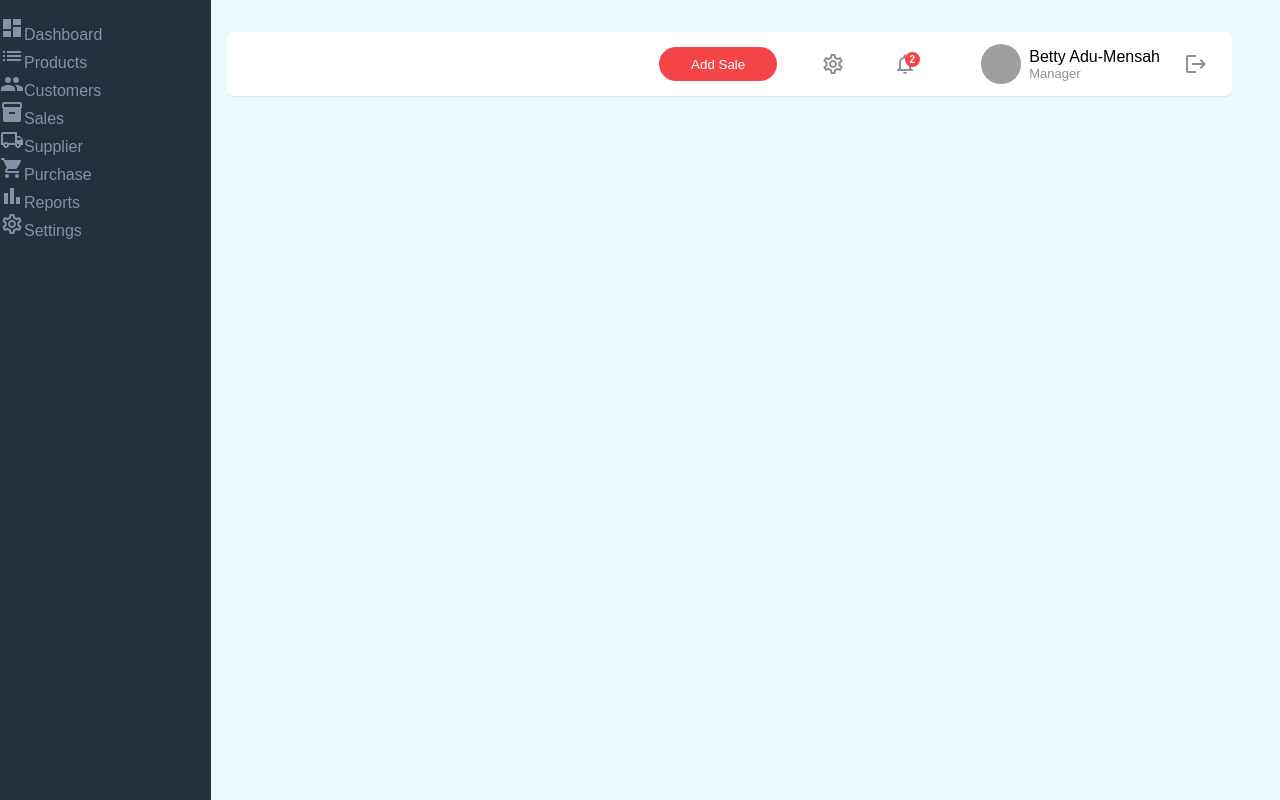
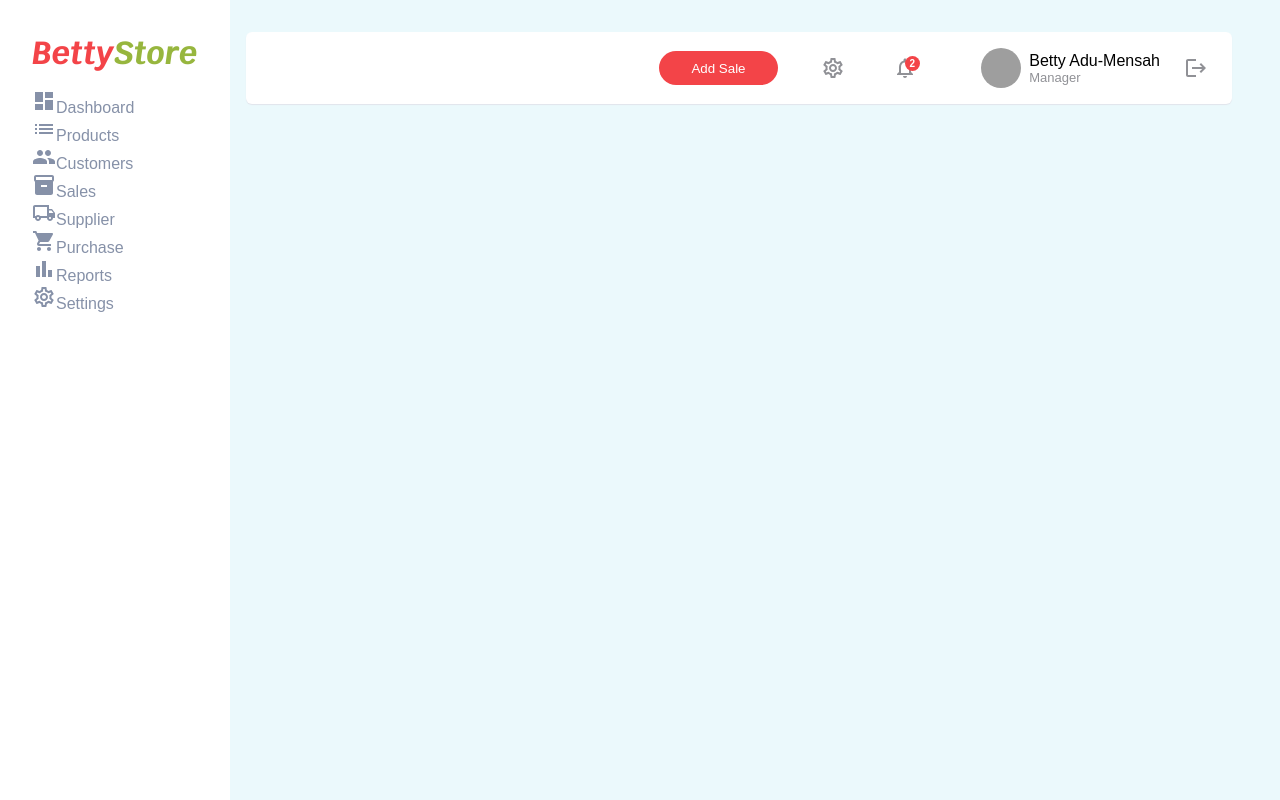
Before and after one commit to joshuaadu/betty-store, a React (Create React App) app: page /dashboard in a window 1280 px wide. Built offline with nearby package versions, Linux system fonts and the light colour scheme; grey boxes are pictures that could not be loaded.

Commit message:
add Logo to sidebar

```diff
--- a/src/pages/Dashboard/Header.module.scss
+++ b/src/pages/Dashboard/Header.module.scss
@@ -5,7 +5,7 @@
 	width: 100%;
 	justify-content: flex-end;
 	align-items: center;
-	height: 4rem;
+	height: 4.5rem;
 	border: none;
 	box-shadow: 0px 1px 1px #e1e4eb;
 	border-radius: 6px;
--- a/src/pages/Dashboard/SideBar.js
+++ b/src/pages/Dashboard/SideBar.js
@@ -8,11 +8,13 @@ import GroupsIcon from "@mui/icons-material/Groups";
 import SettingsOutlinedIcon from "@mui/icons-material/SettingsOutlined";
 import ListOutlinedIcon from "@mui/icons-material/List";
 import LocalShippingOutlinedIcon from "@mui/icons-material/LocalShippingOutlined";
+import Logo from "../../components/UI/Logo";
 
 import styles from "./SideBar.module.scss";
 const SideBar = (props) => {
 	return (
 		<section className={styles.sidebar}>
+			<Logo />
 			<nav>
 				<ul>
 					<li>
--- a/src/pages/Dashboard/SideBar.module.scss
+++ b/src/pages/Dashboard/SideBar.module.scss
@@ -1,7 +1,8 @@
 .sidebar {
 	width: max(12rem, 20%);
-	background-color: #262f3c;
+	background-color: white;
 	color: #8691a8;
+	padding: 2rem;
 
 	ul {
 		list-style: none;
```
